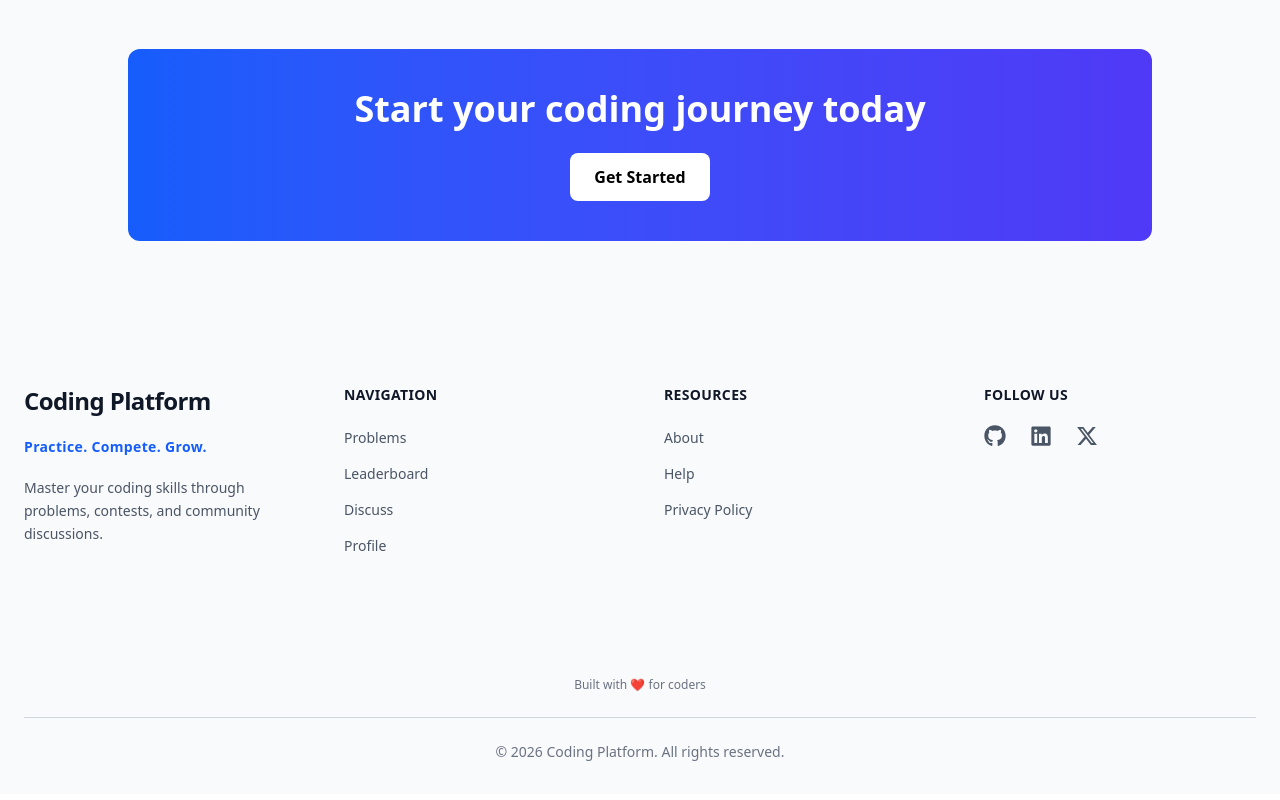
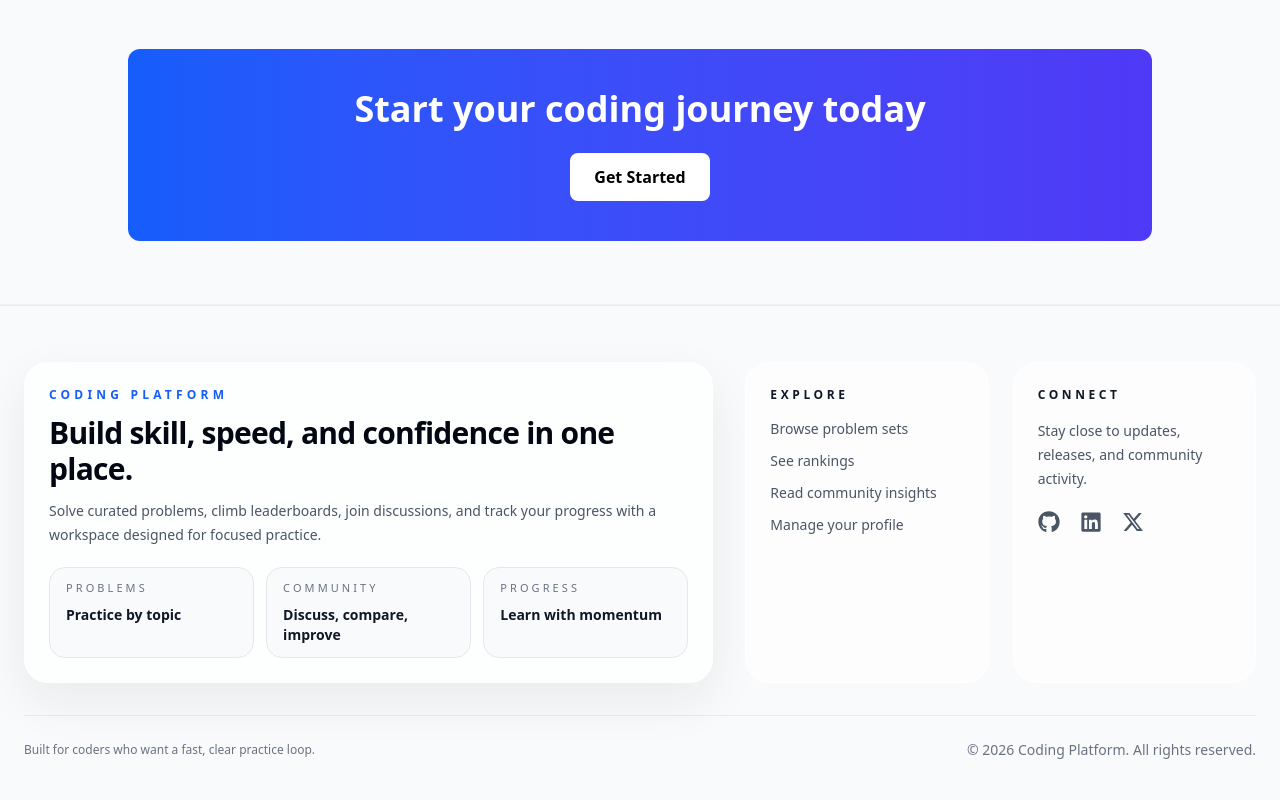
Before and after one commit to VivekSaini2005/CodingPlatform, a React (Vite) app in the folder Frontend/: page / in a window 1280 px wide. Shown: the part 3543-4343 px from the top of the page. Built offline with nearby package versions, Linux system fonts and the light colour scheme; no server answers.

Commit message:
footer changes

```diff
--- a/Frontend/src/components/Footer.jsx
+++ b/Frontend/src/components/Footer.jsx
@@ -1,118 +1,118 @@
-import { FaGithub, FaLinkedin, FaXTwitter } from 'react-icons/fa6';
+import { FaGithub, FaLinkedin, FaXTwitter } from "react-icons/fa6";
 
 export default function Footer() {
   const currentYear = new Date().getFullYear();
 
   return (
     <footer
-      className="relative bg-gradient-to-b from-gray-50 to-gray-100 dark:from-gray-900 dark:to-gray-950 text-gray-700 dark:text-gray-300"
+      className="relative overflow-hidden border-t border-gray-200/70 bg-linear-to-b from-slate-50 via-white to-slate-100 text-gray-700 shadow-[0_-1px_0_rgba(15,23,42,0.04)] dark:border-gray-800 dark:from-gray-950 dark:via-gray-950 dark:to-gray-900 dark:text-gray-300"
       style={{
-        backgroundImage: 'radial-gradient(circle at 1px 1px, rgba(255,255,255,0.05) 1px, transparent 0)',
-        backgroundSize: '40px 40px'
+        backgroundImage:
+          "radial-gradient(circle at 1px 1px, rgba(255,255,255,0.06) 1px, transparent 0)",
+        backgroundSize: "38px 38px",
       }}
     >
-      {/* Main Footer Content */}
-      <div className="max-w-7xl mx-auto px-4 sm:px-6 py-16 lg:py-20">
-        <div className="grid grid-cols-1 md:grid-cols-2 lg:grid-cols-4 gap-8 lg:gap-12">
-          {/* Brand Section */}
-          <div className="space-y-5 text-center md:text-left">
-            <h2 className="text-2xl font-bold text-gray-900 dark:text-white tracking-tight">
+      <div className="mx-auto max-w-7xl px-4 py-12 sm:px-6 lg:py-14">
+        <div className="grid gap-8 lg:grid-cols-[1.35fr_1fr]">
+          <div className="rounded-3xl border border-white/70 bg-white/70 p-6 shadow-[0_18px_50px_rgba(15,23,42,0.07)] backdrop-blur dark:border-gray-800 dark:bg-[#111827]">
+            <div className="flex flex-col gap-5 text-center sm:text-left">
+              <div>
+                <p className="text-xs font-semibold uppercase tracking-[0.35em] text-blue-600 dark:text-blue-400">
                   Coding Platform
+                </p>
+                <h2 className="mt-3 text-2xl font-semibold tracking-tight text-gray-950 dark:text-white sm:text-3xl">
+                  Build skill, speed, and confidence in one place.
                 </h2>
-            <p className="text-sm font-semibold text-blue-600 dark:text-blue-400 tracking-wide transition-all duration-200 ease-in-out">
-              Practice. Compete. Grow.
-            </p>
-            <p className="text-sm text-gray-600 dark:text-gray-400 leading-relaxed transition-all duration-200 ease-in-out">
-              Master your coding skills through problems, contests, and community
-              discussions.
+                <p className="mt-3 max-w-2xl text-sm leading-6 text-gray-600 dark:text-gray-400">
+                  Solve curated problems, climb leaderboards, join discussions,
+                  and track your progress with a workspace designed for focused
+                  practice.
                 </p>
               </div>
 
-          {/* Navigation Links */}
-          <div className="space-y-5 text-center md:text-left">
-            <h3 className="text-sm font-semibold text-gray-900 dark:text-white tracking-wide uppercase letter-spacing-1 transition-all duration-200 ease-in-out">
-              Navigation
+              <div className="grid gap-3 sm:grid-cols-3">
+                <div className="rounded-2xl border border-gray-200 bg-gray-50 px-4 py-3 text-left dark:border-gray-800 dark:bg-[#111827]">
+                  <p className="text-[11px] font-medium uppercase tracking-[0.28em] text-gray-500 dark:text-gray-500">
+                    Problems
+                  </p>
+                  <p className="mt-2 text-sm font-semibold text-gray-900 dark:text-white">
+                    Practice by topic
+                  </p>
+                </div>
+                <div className="rounded-2xl border border-gray-200 bg-gray-50 px-4 py-3 text-left dark:border-gray-800 dark:bg-[#111827]">
+                  <p className="text-[11px] font-medium uppercase tracking-[0.28em] text-gray-500 dark:text-gray-500">
+                    Community
+                  </p>
+                  <p className="mt-2 text-sm font-semibold text-gray-900 dark:text-white">
+                    Discuss, compare, improve
+                  </p>
+                </div>
+                <div className="rounded-2xl border border-gray-200 bg-gray-50 px-4 py-3 text-left dark:border-gray-800 dark:bg-[#111827]">
+                  <p className="text-[11px] font-medium uppercase tracking-[0.28em] text-gray-500 dark:text-gray-500">
+                    Progress
+                  </p>
+                  <p className="mt-2 text-sm font-semibold text-gray-900 dark:text-white">
+                    Learn with momentum
+                  </p>
+                </div>
+              </div>
+            </div>
+          </div>
+
+          <div className="grid gap-6 sm:grid-cols-2">
+            <div className="space-y-4 rounded-3xl border border-white/70 bg-white/60 p-6 backdrop-blur dark:border-gray-800 dark:bg-[#111827]">
+              <h3 className="text-xs font-semibold uppercase tracking-[0.3em] text-gray-900 dark:text-white">
+                Explore
               </h3>
-            <ul className="space-y-3">
+              <ul className="space-y-3 text-sm">
                 <li>
                   <a
                     href="/problems"
-                  className="text-sm text-gray-600 dark:text-gray-400 hover:text-blue-600 dark:hover:text-blue-400 hover:translate-x-1 transition-all duration-200 ease-in-out inline-block"
+                    className="block text-gray-600 transition-colors duration-200 hover:text-blue-600 dark:text-gray-400 dark:hover:text-blue-400"
                   >
-                  Problems
+                    Browse problem sets
                   </a>
                 </li>
                 <li>
                   <a
                     href="/leaderboard"
-                  className="text-sm text-gray-600 dark:text-gray-400 hover:text-blue-600 dark:hover:text-blue-400 hover:translate-x-1 transition-all duration-200 ease-in-out inline-block"
+                    className="block text-gray-600 transition-colors duration-200 hover:text-blue-600 dark:text-gray-400 dark:hover:text-blue-400"
                   >
-                  Leaderboard
+                    See rankings
                   </a>
                 </li>
                 <li>
                   <a
                     href="/discuss"
-                  className="text-sm text-gray-600 dark:text-gray-400 hover:text-blue-600 dark:hover:text-blue-400 hover:translate-x-1 transition-all duration-200 ease-in-out inline-block"
+                    className="block text-gray-600 transition-colors duration-200 hover:text-blue-600 dark:text-gray-400 dark:hover:text-blue-400"
                   >
-                  Discuss
+                    Read community insights
                   </a>
                 </li>
                 <li>
                   <a
                     href="/profile"
-                  className="text-sm text-gray-600 dark:text-gray-400 hover:text-blue-600 dark:hover:text-blue-400 hover:translate-x-1 transition-all duration-200 ease-in-out inline-block"
+                    className="block text-gray-600 transition-colors duration-200 hover:text-blue-600 dark:text-gray-400 dark:hover:text-blue-400"
                   >
-                  Profile
+                    Manage your profile
                   </a>
                 </li>
               </ul>
             </div>
 
-          {/* Resources */}
-          <div className="space-y-5 text-center md:text-left">
-            <h3 className="text-sm font-semibold text-gray-900 dark:text-white tracking-wide uppercase letter-spacing-1 transition-all duration-200 ease-in-out">
-              Resources
+            <div className="space-y-4 rounded-3xl border border-white/70 bg-white/60 p-6 backdrop-blur dark:border-gray-800 dark:bg-[#111827]">
+              <h3 className="text-xs font-semibold uppercase tracking-[0.3em] text-gray-900 dark:text-white">
+                Connect
               </h3>
-            <ul className="space-y-3">
-              <li>
-                <a
-                  href="#about"
-                  className="text-sm text-gray-600 dark:text-gray-400 hover:text-blue-600 dark:hover:text-blue-400 hover:translate-x-1 transition-all duration-200 ease-in-out inline-block"
-                >
-                  About
-                </a>
-              </li>
-              <li>
-                <a
-                  href="#help"
-                  className="text-sm text-gray-600 dark:text-gray-400 hover:text-blue-600 dark:hover:text-blue-400 hover:translate-x-1 transition-all duration-200 ease-in-out inline-block"
-                >
-                  Help
-                </a>
-              </li>
-              <li>
-                <a
-                  href="#privacy"
-                  className="text-sm text-gray-600 dark:text-gray-400 hover:text-blue-600 dark:hover:text-blue-400 hover:translate-x-1 transition-all duration-200 ease-in-out inline-block"
-                >
-                  Privacy Policy
-                </a>
-              </li>
-            </ul>
-          </div>
-
-          {/* Social Links */}
-          <div className="space-y-5 text-center md:text-left">
-            <h3 className="text-sm font-semibold text-gray-900 dark:text-white tracking-wide uppercase letter-spacing-1 transition-all duration-200 ease-in-out">
-              Follow Us
-            </h3>
-            <div className="flex gap-6 justify-center md:justify-start">
+              <p className="text-sm leading-6 text-gray-600 dark:text-gray-400">
+                Stay close to updates, releases, and community activity.
+              </p>
+              <div className="flex gap-5 pt-1">
                 <a
                   href="https://github.com"
                   target="_blank"
                   rel="noopener noreferrer"
-                className="text-gray-600 dark:text-gray-400 hover:text-blue-400 dark:hover:text-blue-400 hover:scale-110 transition-all duration-200 ease-in-out"
+                  className="text-gray-600 transition-transform duration-200 hover:-translate-y-0.5 hover:text-blue-600 dark:text-gray-400 dark:hover:text-blue-400"
                   aria-label="GitHub"
                 >
                   <FaGithub size={22} />
@@ -121,7 +121,7 @@ export default function Footer() {
                   href="https://linkedin.com"
                   target="_blank"
                   rel="noopener noreferrer"
-                className="text-gray-600 dark:text-gray-400 hover:text-blue-400 dark:hover:text-blue-400 hover:scale-110 transition-all duration-200 ease-in-out"
+                  className="text-gray-600 transition-transform duration-200 hover:-translate-y-0.5 hover:text-blue-600 dark:text-gray-400 dark:hover:text-blue-400"
                   aria-label="LinkedIn"
                 >
                   <FaLinkedin size={22} />
@@ -130,7 +130,7 @@ export default function Footer() {
                   href="https://twitter.com"
                   target="_blank"
                   rel="noopener noreferrer"
-                className="text-gray-600 dark:text-gray-400 hover:text-blue-400 dark:hover:text-blue-400 hover:scale-110 transition-all duration-200 ease-in-out"
+                  className="text-gray-600 transition-transform duration-200 hover:-translate-y-0.5 hover:text-blue-600 dark:text-gray-400 dark:hover:text-blue-400"
                   aria-label="Twitter"
                 >
                   <FaXTwitter size={22} />
@@ -140,21 +140,14 @@ export default function Footer() {
           </div>
         </div>
 
-      {/* Divider with subtle glow */}
-      <div className="max-w-7xl mx-auto px-4 sm:px-6 mt-10">
-        <div className="flex justify-center mb-6">
-          <p className="text-xs text-gray-500 dark:text-gray-400 transition-all duration-200 ease-in-out">
-            Built with ❤️ for coders
+        <div className="mt-8 flex flex-col gap-4 border-t border-gray-200/80 pt-6 text-center sm:flex-row sm:items-center sm:justify-between sm:text-left dark:border-gray-800">
+          <p className="text-xs text-gray-500 dark:text-gray-400">
+            Built for coders who want a fast, clear practice loop.
+          </p>
+          <p className="text-sm text-gray-500 dark:text-gray-500">
+            © {currentYear} Coding Platform. All rights reserved.
           </p>
         </div>
-        <div className="border-t border-gray-300 dark:border-gray-800 transition-all duration-200 ease-in-out"></div>
-      </div>
-
-      {/* Copyright Section */}
-      <div className="max-w-7xl mx-auto px-4 sm:px-6 py-8 pt-6">
-        <p className="text-center text-sm text-gray-500 dark:text-gray-500 transition-all duration-200 ease-in-out">
-          © {currentYear} Coding Platform. All rights reserved.
-        </p>
       </div>
     </footer>
   );
--- a/Frontend/src/pages/problems/ProblemList.jsx
+++ b/Frontend/src/pages/problems/ProblemList.jsx
@@ -20,7 +20,8 @@ const ProblemList = () => {
         { name: 'Apple', logo: 'https://upload.wikimedia.org/wikipedia/commons/f/fa/Apple_logo_black.svg' },
         { name: 'Adobe', logo: 'https://upload.wikimedia.org/wikipedia/commons/7/7b/Adobe_Systems_logo_and_wordmark.svg' },
         { name: 'Uber', logo: 'https://upload.wikimedia.org/wikipedia/commons/c/cc/Uber_logo_2018.png' },
-        { name: 'Spotify', logo: 'https://upload.wikimedia.org/wikipedia/commons/1/19/Spotify_logo_without_text.svg' }
+        { name: 'Spotify', logo: 'https://upload.wikimedia.org/wikipedia/commons/1/19/Spotify_logo_without_text.svg' },
+        { name: 'Facebook', logo: 'https://upload.wikimedia.org/wikipedia/commons/b/b9/2023_Facebook_icon.svg', }
     ];
 
     const [problems, setProblems] = useState([]);
```
Lines whose indentation alone changed are shown as unchanged.
